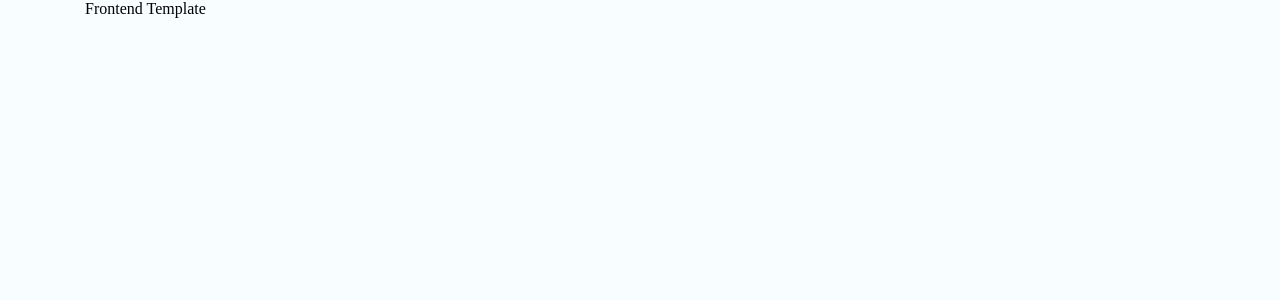
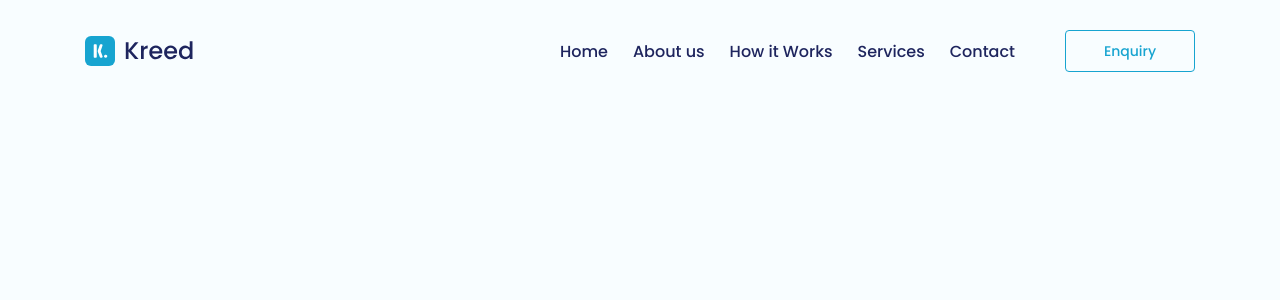
Before and after one commit to emanoelantonio/react-landingPage, a React (Vite) app: page / in a window 1280 px wide. Shown: the top 300 px of the page. Built offline with nearby package versions, Linux system fonts and the light colour scheme.

Commit message:
Header finished

```diff
--- a/index.html
+++ b/index.html
@@ -1,13 +1,21 @@
 <!DOCTYPE html>
 <html lang="en">
+
 <head>
   <meta charset="UTF-8" />
   <link rel="icon" type="image/svg+xml" href="/vite.svg" />
   <meta name="viewport" content="width=device-width, initial-scale=1.0" />
+
+  <link rel="preconnect" href="https://fonts.googleapis.com">
+  <link rel="preconnect" href="https://fonts.gstatic.com" crossorigin>
+  <link href="https://fonts.googleapis.com/css2?family=Poppins:wght@300;400;500;700&display=swap" rel="stylesheet">
+
   <title>React | Landing-Page</title>
 </head>
+
 <body>
   <div id="root"></div>
   <script type="module" src="/src/main.tsx"></script>
 </body>
+
 </html>
--- /dev/null
+++ b/src/components/Button/index.tsx
@@ -0,0 +1,9 @@
+import * as S from './styles'
+
+const Button = () => {
+  return (
+    <S.Container>Enquiry</S.Container>
+  )
+}
+
+export default Button
--- /dev/null
+++ b/src/components/Button/styles.ts
@@ -0,0 +1,20 @@
+import styled from 'styled-components';
+
+export const Container = styled.button`
+  width: 130px;
+  height: 42px;
+  font-size: 14px;
+  font-weight: 500;
+  margin-left: 25px;
+  border-radius: 4px;
+  border: 1px solid #17A4D0;
+  color: #17A4D0;
+  box-shadow: 0px 0px 17px -8px transparent;
+  transition: all 0.25s ease-out;
+
+  &:hover {
+    color: #FFF;
+    background-color: #17A4D0;
+    box-shadow: 0px 0px 17px -5px #17A4D0;
+  }
+`;
--- /dev/null
+++ b/src/components/Header/index.tsx
@@ -0,0 +1,16 @@
+import Button from '../Button'
+import Logo from '../Logo'
+import Menu from '../Menu'
+import * as S from './styles'
+
+const Header = () => {
+  return (
+    <S.Navbar>
+      <Logo />
+      <Menu />
+      <Button />
+    </S.Navbar>
+  )
+}
+
+export default Header
--- /dev/null
+++ b/src/components/Header/styles.ts
@@ -0,0 +1,10 @@
+import styled from 'styled-components';
+
+export const Navbar = styled.header`
+  margin-top: 30px;
+  height: 42px;
+  display: flex;
+  flex-direction: row;
+  align-items: center;
+  justify-content: space-between;
+`;
--- /dev/null
+++ b/src/components/Logo/index.tsx
@@ -0,0 +1,9 @@
+import LogoPage from '../../assets/Logo.svg'
+
+const Logo = () => {
+  return (
+      <img src={LogoPage} alt="Logotipo do site" />
+  )
+}
+
+export default Logo
--- /dev/null
+++ b/src/components/Menu/index.tsx
@@ -0,0 +1,16 @@
+import * as S from './styles'
+
+
+const Menu = () => {
+  return (
+    <S.MenuList>
+      <S.itemList> <a href="#">Home</a> </S.itemList>
+      <S.itemList> <a href="#">About us</a> </S.itemList>
+      <S.itemList> <a href="#">How it Works</a> </S.itemList>
+      <S.itemList> <a href="#">Services</a> </S.itemList>
+      <S.itemList> <a href="#">Contact</a> </S.itemList>
+    </S.MenuList>
+  )
+}
+
+export default Menu
--- /dev/null
+++ b/src/components/Menu/styles.ts
@@ -0,0 +1,22 @@
+import styled from 'styled-components';
+
+export const MenuList = styled.ul`
+  margin-left: auto;
+`;
+
+export const itemList = styled.li`
+  display: inline-block;
+  margin-right: 25px;
+  font-weight: 500;
+
+  &:hover {
+    a {
+      color: #17A4D0;
+    }
+  }
+
+  a {
+    color: #1E255E;
+    transition: color 0.25s ease;
+  }
+`;
--- a/src/styles/global.ts
+++ b/src/styles/global.ts
@@ -15,12 +15,15 @@ const GlobalStyle = createGlobalStyle`
 
   body {
     background-color: #F8FDFF;
+    font-family: 'Poppins', sans-serif;
   }
 
   button {
-    background-color: none;
+    background-color: transparent;
+    font-family: 'Poppins', sans-serif;
     border: none;
     outline: none;
+    cursor: pointer;
   }
 
   a {
--- a/src/templates/Frontend/index.tsx
+++ b/src/templates/Frontend/index.tsx
@@ -1,3 +1,4 @@
+import Header from '../../components/Header'
 import * as S from './styles'
 
 
@@ -8,7 +9,7 @@ type FronendProps = {
 const Frontend = ({children}: FronendProps) => {
   return (
     <S.Container>
-      Frontend {children}
+      <Header />
     </S.Container>
   )
 }
```
Also changed, not shown: src/assets/Logo.svg (added). Lines whose indentation alone changed are shown as unchanged.
